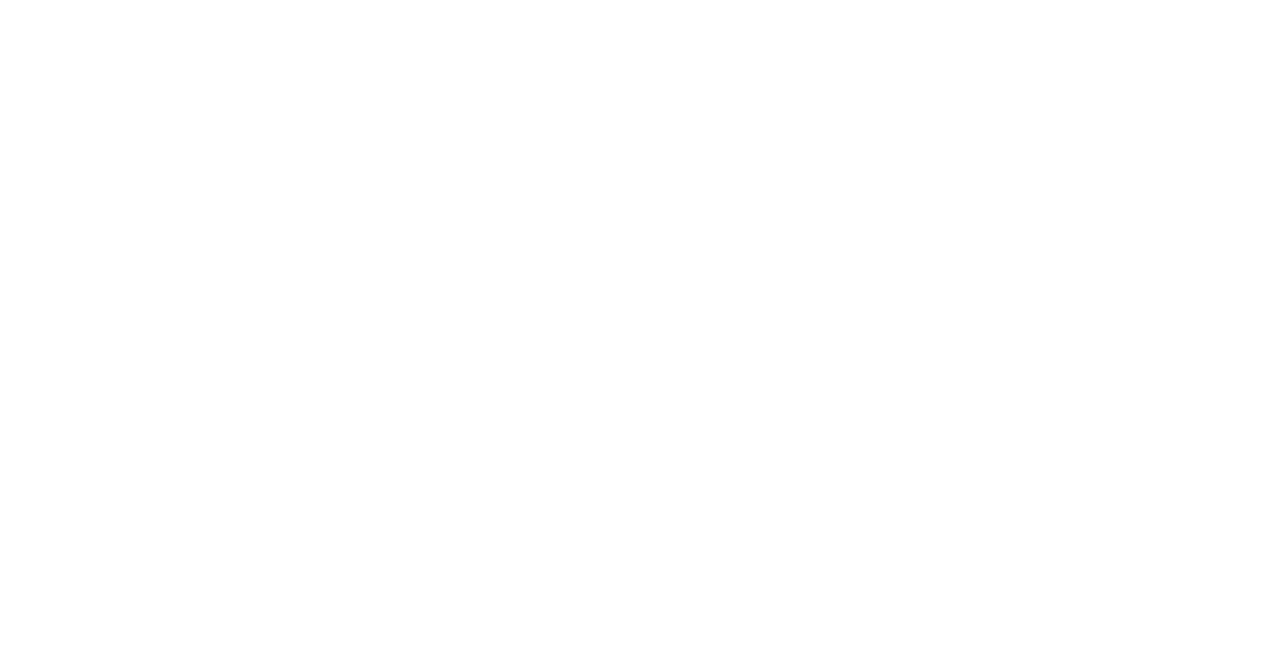
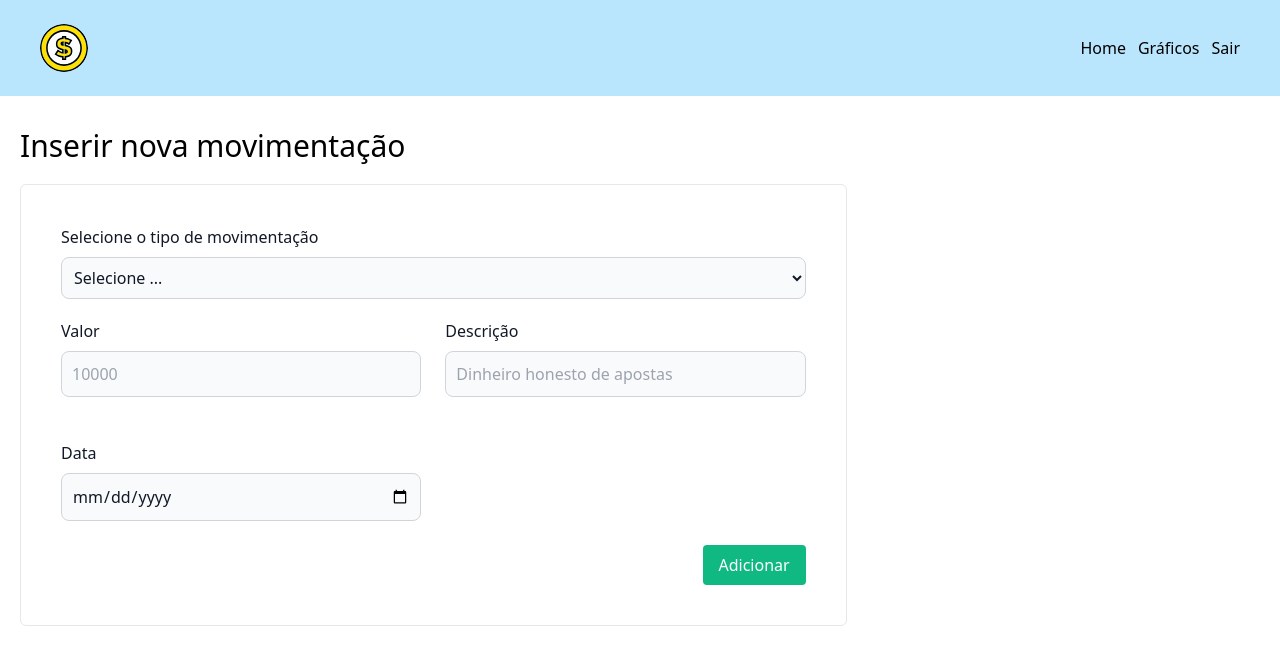
Before and after one commit to NikolasMenezes/finance_control, a plain HTML site: page views/finances.html in a window 1280 px wide. Drawn offline with nearby package versions, Linux system fonts and the light colour scheme.

Commit message:
feat: create finances view ui

```diff
--- a/views/finances.html
+++ b/views/finances.html
@@ -2,14 +2,77 @@
 <html lang="Pt-Br">
 
 <head>
-    <meta charset="UTF-8">
-    <meta name="viewport" content="width=device-width, initial-scale=1.0">
-    <title>Finanças| APP</title>
-    <script src="https://cdn.tailwindcss.com"></script>
-    <script type="module" src="../assets/js/finances.js" defer></script>
+  <meta charset="UTF-8" />
+  <meta name="viewport" content="width=device-width, initial-scale=1.0" />
+  <title>Finanças | APP</title>
+  <script src="https://cdn.tailwindcss.com"></script>
+  <!-- My CSS -->
+  <link rel="stylesheet" href="../assets/css/globals.css">
+  <script type="module" src="../assets/js/finances.js" defer></script>
 </head>
 
-<body>
+<body class="dark:bg-zinc-900 dark:text-white">
+  <header class="bg-sky-200 dark:bg-sky-600">
+    <nav class="flex justify-between px-10 h-24 max-w-7xl mx-auto items-center dark:text-white">
+      <img src="../assets/img/money-svgrepo-com.svg" class="h-12 rounded-full" alt="" id="logo" />
+      <ul class="flex gap-3">
+        <li class="hover:underline">
+          <a href="/views/dashboard.html">Home</a>
+        </li>
+        <li class="hover:underline">
+          <a href="/views/finances.html">Gráficos</a>
+        </li>
+        <li class="hover:underline"><a href="../index.html">Sair</a></li>
+      </ul>
+    </nav>
+  </header>
+  <main class="px-5 max-w-7xl mx-auto py-3">
+    <h2 class="font-medium text-3xl my-5">Inserir nova movimentação</h2>
+    <form class="p-10 border dark:border-zinc-600 rounded-md w-8/12 flex flex-col">
+      <div class="mb-5">
+        <label for="type" class="block mb-2 text-md font-medium text-gray-900 dark:text-white">
+          Selecione o tipo de movimentação
+        </label>
+        <select id="type"
+          class="bg-gray-50 border border-gray-300 text-gray-900 text-md rounded-lg focus:ring-blue-500 focus:border-blue-500 block w-full p-2">
+          <option selected>Selecione ...</option>
+          <option value="US">Receita</option>
+          <option value="CA">Despesa</option>
+        </select>
+      </div>
+      <div class="grid gap-6 mb-6 md:grid-cols-2">
+        <div class="mb-5">
+          <label for="value" class="block mb-2 text-md font-medium text-gray-900 dark:text-white">
+            Valor
+          </label>
+          <input type="number" id="value"
+            class="bg-gray-50 border border-gray-300 text-gray-900 text-md rounded-lg focus:ring-blue-500 focus:border-blue-500 block w-full p-2.5"
+            placeholder="10000" required />
+        </div>
+        <div>
+          <label for="description" class="block mb-2 text-md font-medium text-gray-900 dark:text-white">
+            Descrição
+          </label>
+          <input type="text" id="description"
+            class="bg-gray-50 border border-gray-300 text-gray-900 text-md rounded-lg focus:ring-blue-500 focus:border-blue-500 block w-full p-2.5"
+            placeholder="Dinheiro honesto de apostas" required />
+        </div>
+        <div>
+          <label for="date" class="block mb-2 text-md font-medium text-gray-900 dark:text-white">
+            Data
+          </label>
+          <input type="date" id="date"
+            class="bg-gray-50 border border-gray-300 text-gray-900 text-md rounded-lg focus:ring-blue-500 focus:border-blue-500 block w-full p-2.5"
+            required />
+        </div>
+
+      </div>
+      <button type="submit"
+        class="rounded px-4 bg-emerald-500 hover:bg-emerald-600 duration-300 h-10 text-white self-end">
+        Adicionar
+      </button>
+    </form>
+  </main>
 </body>
 
 </html>
```
